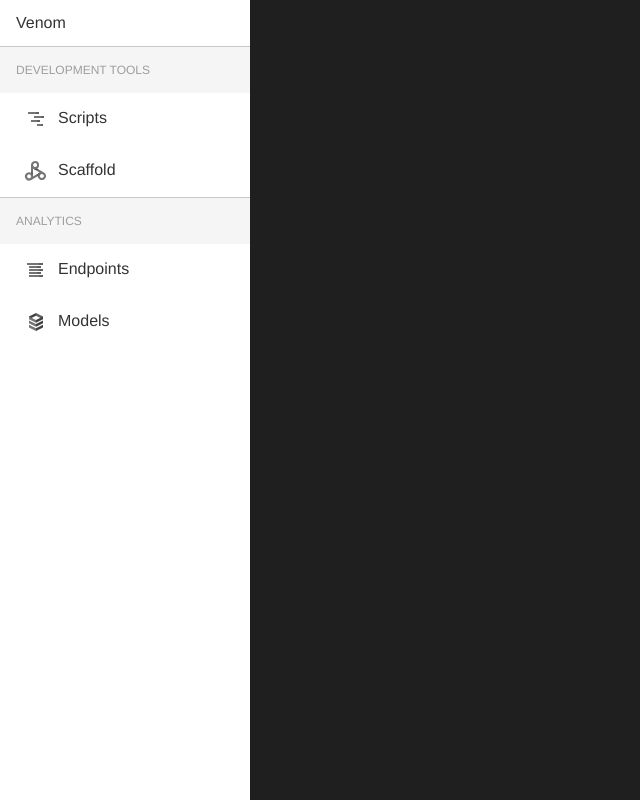
After one commit to HunterLarco/pyvenom, a Python web app: template example/venom/templates/main.html in a window 1280 px wide. The commit adds this page. Shown: the whole page, without its empty margins (0-640 px from the left). Run offline with Jinja, Linux system fonts and the light colour scheme; the template is opened without the code that fills it, so the values that code supplies are empty.

Commit message:
CSS organization

```diff
--- a/example/venom/__init__.py
+++ b/example/venom/__init__.py
@@ -29,6 +29,10 @@ class MainHandler(webapp2.RequestHandler):
     if not self.request.path.endswith('/'):
       self.redirect(self.request.path + '/')
       return
+
+    template_values = {}
+    path = os.path.join(os.path.dirname(__file__), 'templates/main.html')
+    self.response.out.write(template.render(path, template_values))
 
 
 from cStringIO import StringIO
--- /dev/null
+++ b/example/venom/templates/main.html
@@ -0,0 +1,28 @@
+<!DOCTYPE html>
+<html>
+<head>
+<style></style>
+
+<title>Venom Home</title>
+
+<meta charset='utf-8'/>
+
+<meta name='apple-mobile-web-app-capable' content='yes'>
+<meta name='mobile-web-app-capable' content='yes'>
+
+<meta content='minimum-scale=1.0, width=device-width, maximum-scale=1, user-scalable=no' name='viewport'/>
+
+<link rel='stylesheet' href='resources/css/resets.css'/>
+<link rel='stylesheet' href='resources/css/global.css'/>
+
+</head>
+<body>
+
+
+{% include 'partials/sidebar.html' %}
+
+<content></content>
+
+
+</body>
+</html>
--- /dev/null
+++ b/example/venom/templates/partials/sidebar.html
@@ -0,0 +1,11 @@
+<sidebar>
+  <a href='./'><logo>Venom</logo></a>
+
+  <label>Development Tools</label>
+  <a href='scripts'><item><img src='images/scripts.svg'/>Scripts</item></a>
+  <a href='scaffold'><item><img src='images/scaffold.svg'/>Scaffold</item></a>
+
+  <label>Analytics</label>
+  <a href='endpoints'><item><img src='images/endpoints.svg'/>Endpoints</item></a>
+  <a href='models'><item><img src='images/models.svg'/>Models</item></a>
+</sidebar>
--- /dev/null
+++ b/example/venom/templates/resources/css/global.css
@@ -0,0 +1,70 @@
+body{
+  display:flex;
+  flex-direction:row;
+
+  font-family:helvetica, Arial;
+  font-size:16px;
+
+  color:rgb(235,235,235);
+  background:rgb(31,31,31);
+}
+sidebar{
+  display:block;
+  min-width:250px;
+
+  background:rgb(255,255,255);
+  color:rgb(51,51,51);
+}
+content{
+  display:block;
+  flex:2;
+
+  overflow:scroll;
+}
+
+sidebar logo,
+sidebar label,
+sidebar item{
+  display:block;
+  padding:14px 16px;
+  background:rgb(255,255,255);
+
+  cursor:pointer;
+}
+
+sidebar label{
+  border-top:1px solid rgb(200,200,200);
+  color:rgb(158,158,158);
+  background:rgb(245,245,245);
+  padding:16px 16px;
+
+  font-size:12px;
+  text-transform:uppercase;
+
+  cursor:default;
+}
+sidebar img{
+  display:inline-block;
+  vertical-align:middle;
+
+  height:24px;
+  width:24px;
+  padding-right:10px;
+}
+
+sidebar item{
+  padding:14px 24px;
+}
+sidebar item:hover{
+  text-decoration:underline;
+}
+
+content centered{
+  display:flex;
+  flex-direction:row;
+
+  width:100%;
+  max-width:900px;
+  min-width:400px;
+  margin:50px auto;
+}
```
Also changed, not shown: example/venom/templates/scripts.html (+2 -81 lines).
